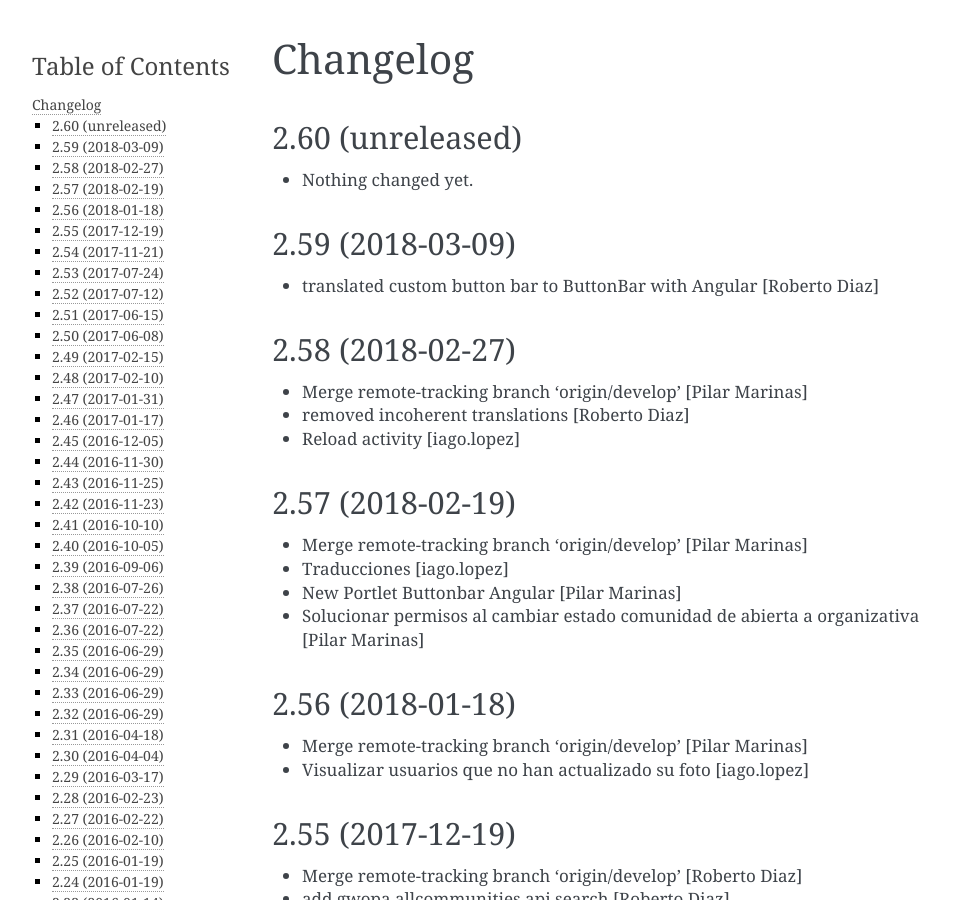
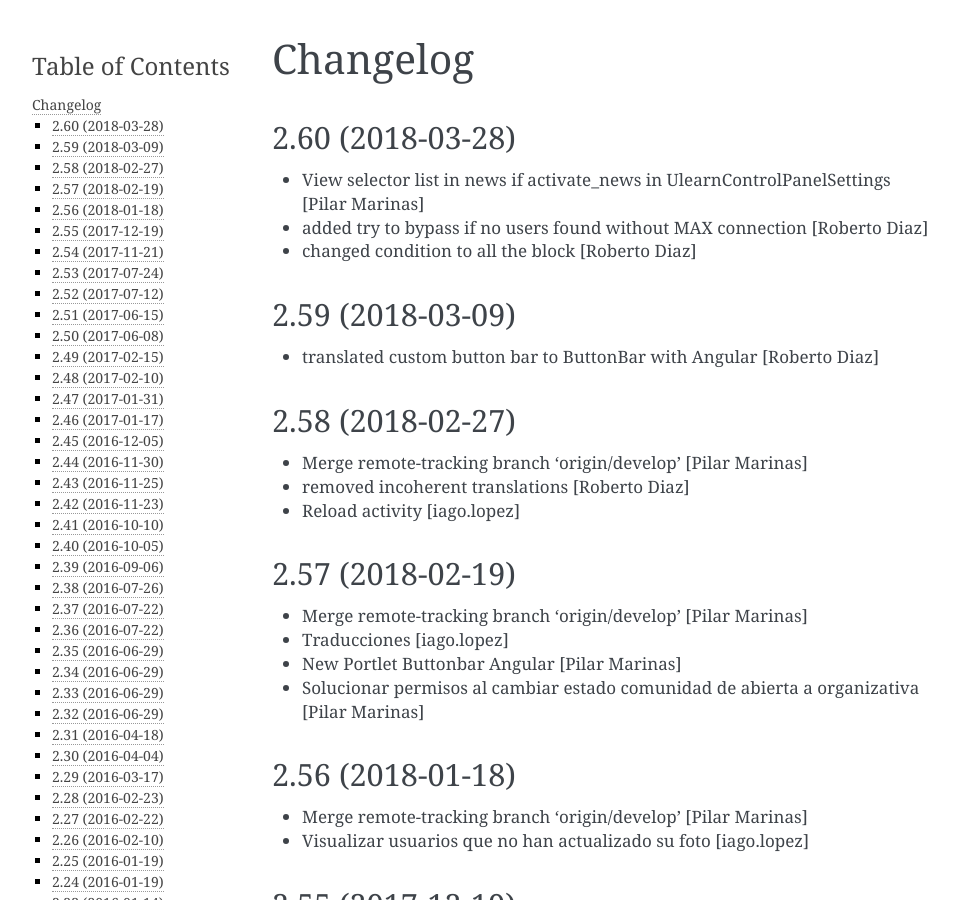
Before and after one commit to UPCnet/ulearn.core, a Sphinx documentation site: the page built from docs/HISTORY.rst, in a window 1280 px wide and 900 px high. Shown: the whole window, without its empty margins (148-1106 px from the left). Built offline with Sphinx 7.4.7, drawn with Linux system fonts in a browser that asks for light colours; pages that are not in the unit, such as notebooks, are missing from menus.

Commit message:
Preparing release 2.60

```diff
--- a/docs/HISTORY.rst
+++ b/docs/HISTORY.rst
@@ -1,11 +1,12 @@
 Changelog
 =========
 
-2.60 (unreleased)
+2.60 (2018-03-28)
 -----------------
 
-- Nothing changed yet.
-
+* View selector list in news if activate_news in UlearnControlPanelSettings [Pilar Marinas]
+* added try to bypass if no users found without MAX connection [Roberto Diaz]
+* changed condition to all the block [Roberto Diaz]
 
 2.59 (2018-03-09)
 -----------------
--- a/setup.py
+++ b/setup.py
@@ -1,7 +1,7 @@
 from setuptools import setup, find_packages
 import os
 
-version = '2.60.dev0'
+version = '2.60'
 
 README = open('README.rst').read()
 HISTORY = open(os.path.join('docs', 'HISTORY.rst')).read()
```
